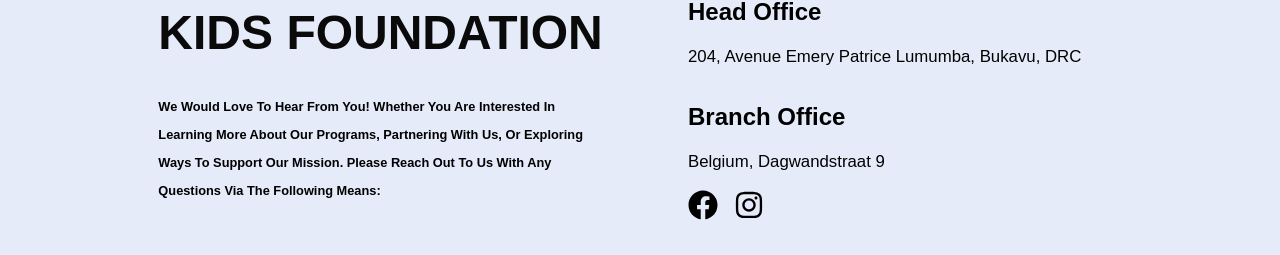
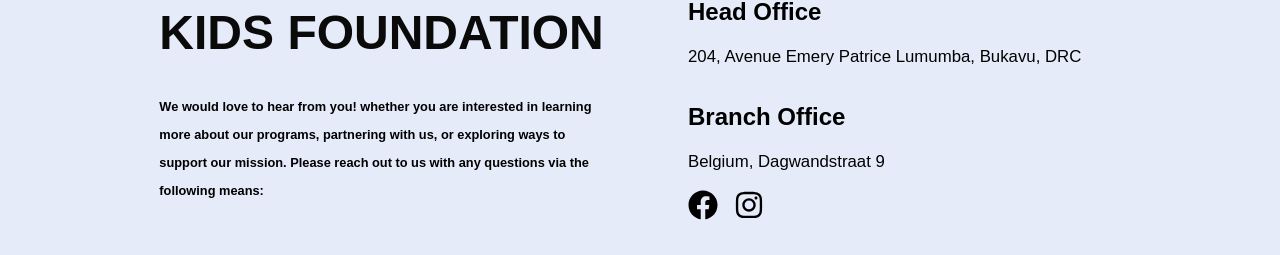
Before and after one commit to bittwok-rw/uprightkids_foundation, a Next.js app: page /contact in a window 1280 px wide. Shown: the part 299-554 px from the top of the page. Built offline with nearby package versions, Linux system fonts and the light colour scheme; no server answers.

Commit message:
capitalize

```diff
--- a/pages/contact.tsx
+++ b/pages/contact.tsx
@@ -159,8 +159,8 @@ const Contact = () => {
                   <h3 className="text-primary text-[20px] font-semibold">CONTACT US</h3>
                   <div className="my-4 flex flex-col gap-8">
                     <h2 className="text-5xl leading-[3.5rem]">GET IN TOUCH WITH UPRIGHT KIDS FOUNDATION</h2>
-                    <p className="text-black">
-                      We would love to hear from you! Whether you are interested in learning more about our programs, partnering with us, or exploring ways to support our mission. Please reach out to us with any questions via the following means:
+                    <p className="text-black lowercase">
+                    <span className="text-black uppercase">W</span>e would love to hear from you! Whether you are interested in learning more about our programs, partnering with us, or exploring ways to support our mission. <span className="text-black uppercase">P</span>lease reach out to us with any questions via the following means:
                     </p>
                   </div>
                 </div>
--- a/pages/donation.tsx
+++ b/pages/donation.tsx
@@ -28,12 +28,12 @@ const Donation = () => {
                     <h2 className="text-5xl leading-[3.5rem]">
                       JOIN OUR CIRCLE OF HOPE TO END MARGINALIZATION
                     </h2>
-                    <p className="text-black">
-                      At Upright Kids Foundation, we believe that every child
-                      deserves the opportunity to thrive. Together, we can break
+                    <p className="text-black lowercase">
+                     <span className="text-black uppercase">A</span>t Upright Kids Foundation, we believe that every child
+                      deserves the opportunity to thrive. <span className="text-black uppercase">T</span>ogether, we can break
                       the cycle of poverty, end marginalization, and build
                       brighter futures for vulnerable children and families in
-                      the Democratic Republic of Congo. By donating to Upright
+                      the Democratic Republic of Congo. <span className="text-black uppercase">B</span>y donating to Upright
                       Kids Foundation, you’re joining a global community
                       committed to making a difference.
                     </p>
--- a/pages/joinus.tsx
+++ b/pages/joinus.tsx
@@ -265,8 +265,8 @@ const UprightKidsFoundation = () => {
                 </div>
 
                 <div className="my-4 text-white flex flex-col gap-8">
-                  <p className="text-white">
-                    Upright Kids Foundation is reaching out to the global community to support its important projects and help transform the lives of vulnerable children in the Democratic Republic of Congo. Together, we can make a real difference. Here are some ways you can get involved
+                  <p className="text-white lowercase">
+                    <span className="text-white  uppercase">U</span>pright Kids Foundation is reaching out to the global community to support its important projects and help transform the lives of vulnerable children in the Democratic Republic of Congo. <span className="text-white  uppercase">T</span>ogether, we can make a real difference. <span className="text-white  uppercase">H</span>ere are some ways you can get involved
                   </p>
                 </div>
                   <div>
```
